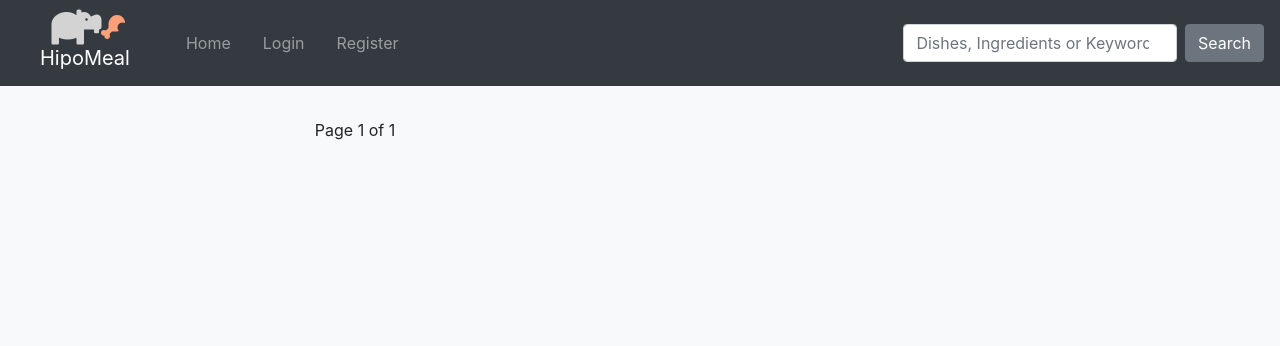
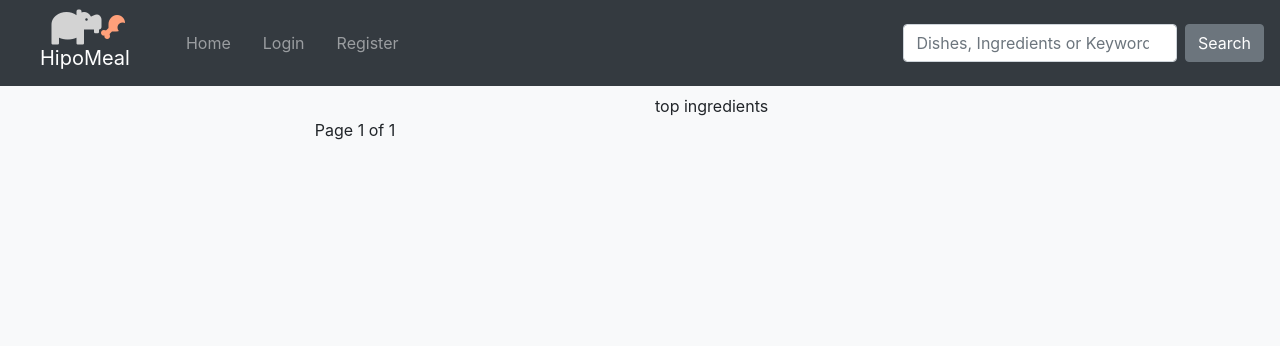
Before and after one commit to omerfarukabaci/hipo-meal, a Django app: page / in a window 1280 px wide. Shown: the top 346 px of the page. Run offline with Django 3.2, Linux system fonts and the light colour scheme; data that the repository does not hold is empty; some libraries are stand-ins or nearby versions.

Commit message:
Add placeholder

```diff
--- a/hipo_meal/recipes/templates/recipes/base.html
+++ b/hipo_meal/recipes/templates/recipes/base.html
@@ -77,7 +77,7 @@
                 {% endblock content%}
             </div>
             <div class="col">
-
+                top ingredients
             </div>
         </div>
     </div>
```
